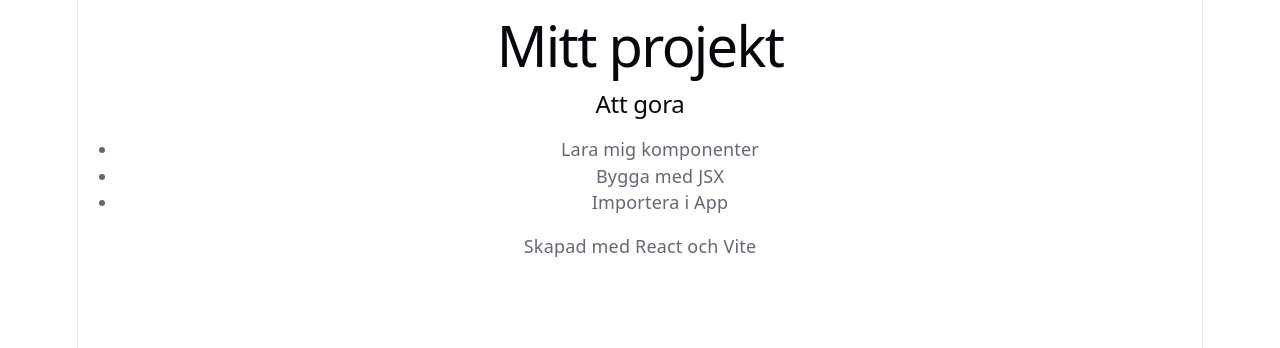
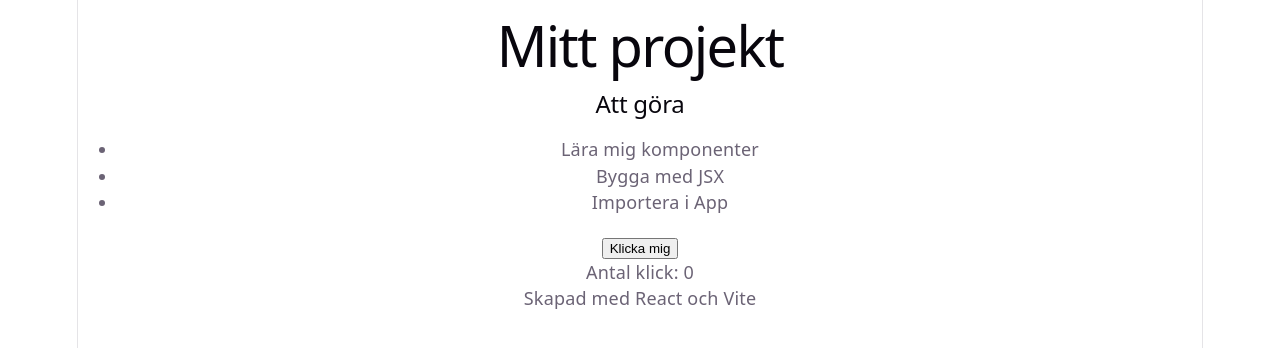
Before and after one commit to TSOLER89/test-vite, a React (Vite) app: page / in a window 1280 px wide. Shown: the top 348 px of the page. Built offline with nearby package versions, Linux system fonts and the light colour scheme.

Commit message:
Add ClickButton component and update List component for correct Swedish characters

```diff
--- a/src/App.jsx
+++ b/src/App.jsx
@@ -1,6 +1,7 @@
 import Header from './components/Header'
 import List from './components/List'
 import Footer from './components/Footer'
+import ClickButton from './components/ClickButton'
 import './App.css'
 
 function App() {
@@ -8,6 +9,7 @@ function App() {
     <>
       <Header />
       <List />
+      <ClickButton />
       <Footer />
     </>
   )
--- /dev/null
+++ b/src/components/ClickButton.jsx
@@ -0,0 +1,17 @@
+
+import { useState } from 'react';
+
+function ClickButton() {
+    const [count, setCount] = useState(0);
+
+    return (
+        <div>
+            <button onClick={() => setCount(count + 1)}>
+                Klicka mig
+            </button>
+            <p>Antal klick: {count}</p>
+        </div>
+    );
+}
+
+export default ClickButton;
--- a/src/components/List.jsx
+++ b/src/components/List.jsx
@@ -1,9 +1,9 @@
 function List() {
     return (
         <section>
-            <h2>Att gora</h2>
+            <h2>Att göra</h2>
             <ul>
-                <li>Lara mig komponenter</li>
+                <li>Lära mig komponenter</li>
                 <li>Bygga med JSX</li>
                 <li>Importera i App</li>
             </ul>
```
